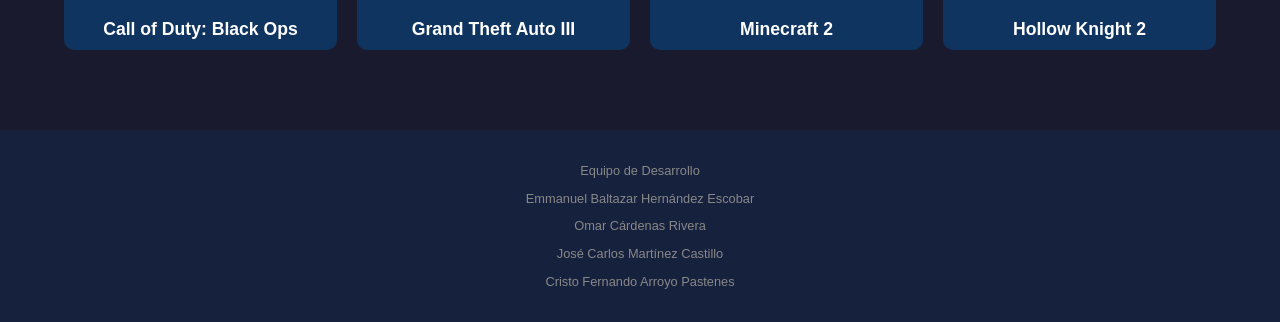
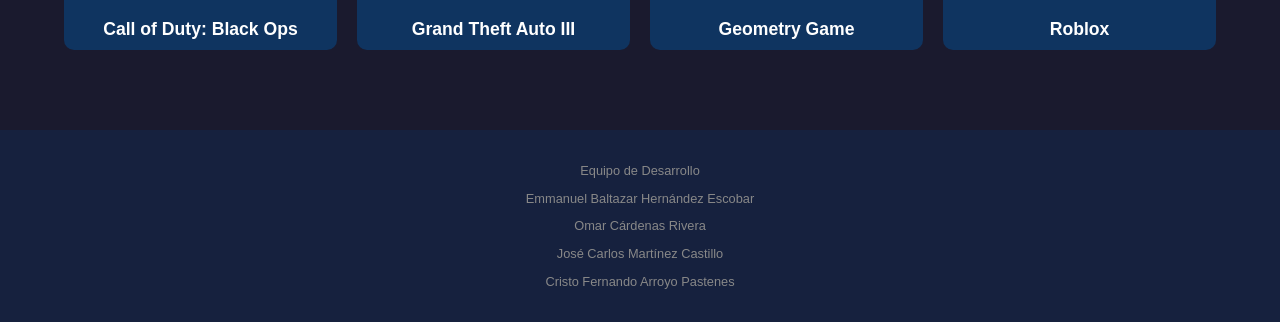
Before and after one commit to batman777jose-droid/videojuegos-news, a Flask app: page / in a window 1280 px wide. Shown: the part 605-927 px from the top of the page. Run offline with Flask 3, Linux system fonts and the light colour scheme.

Commit message:
Update game images and titles in index.html

```diff
--- a/templates/index.html
+++ b/templates/index.html
@@ -73,19 +73,19 @@
             </div>
 
              <div class="tarjeta_juego">
-                <img src="https://upload.wikimedia.org/wikipedia/commons/thumb/f/fb/Minecraft-creeper-face.jpg/250px-Minecraft-creeper-face.jpg"
-                     alt="Minecraft 2"
+                <img src="https://juegos.games/wp-content/uploads/thumbs/geometry-dash-original.jpg"
+                     alt="Geometry Game"
                      class="imagen_portada"
                      style="width: 100%; height: 150px; object-fit: cover;">
-                <h3>Minecraft 2</h3>
+                <h3>Geometry Game</h3>
             </div>
 
              <div class="tarjeta_juego">
-                <img src="https://sm.ign.com/ign_latam/blogroll/h/hollow-kni/hollow-knight-sold-over-250000-copies-on-switch-in-its-first_pnze.jpg"
-                     alt="Hollow Knight 2"
+                <img src="https://images.rbxcdn.com/28ab48fcd5d5b19b03c126d2b6aef4b8.jpg"
+                     alt="Roblox"
                      class="imagen_portada"
                      style="width: 100%; height: 150px; background-color: #000; object-fit: cover;">
-                <h3>Hollow Knight 2</h3>
+                <h3>Roblox</h3>
             </div>
 
         </div>
```
